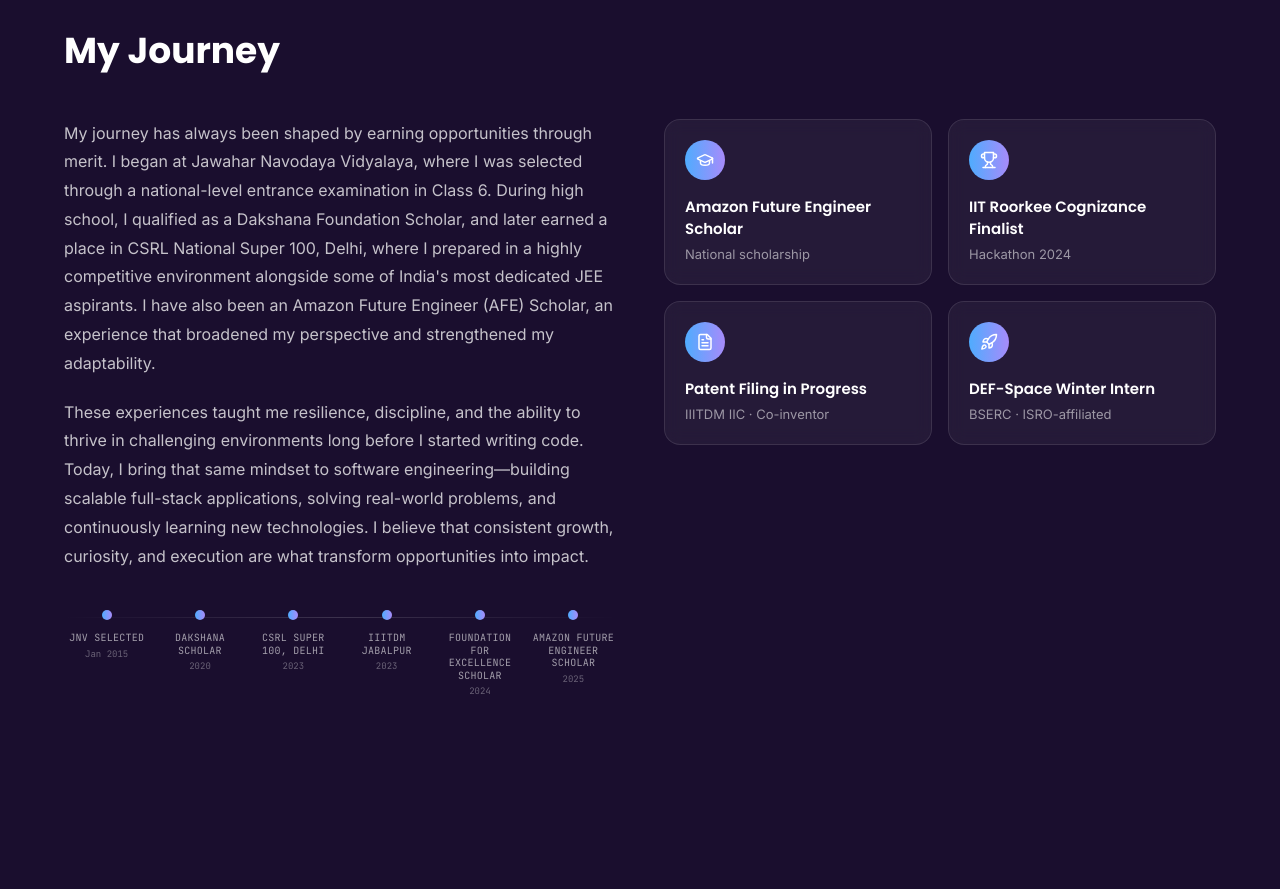
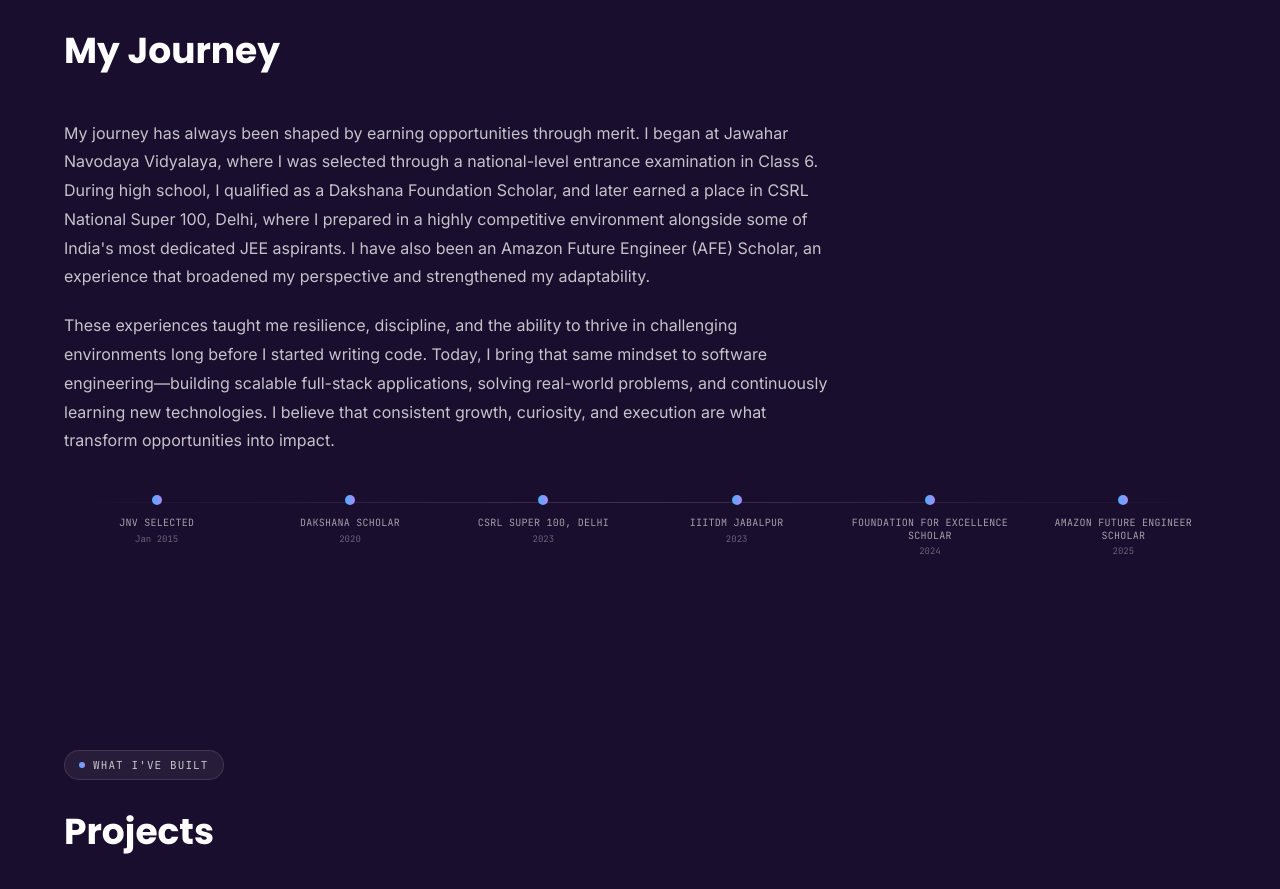
Before and after one commit to bandnikita1728/nikita-portfolio, a Next.js app: page / in a window 1280 px wide. Shown: the part 928-1817 px from the top of the page. Built offline with nearby package versions, Linux system fonts and the light colour scheme.

Commit message:
Remove highlight cards from About section

```diff
--- a/components/About.tsx
+++ b/components/About.tsx
@@ -1,15 +1,7 @@
 'use client'
 
-import { GraduationCap, Trophy, FileText, Rocket } from 'lucide-react'
 import FadeIn from './FadeIn'
-import { personal, meritTimeline, aboutHighlights } from '@/data/intro'
-
-const icons: Record<string, React.ElementType> = {
-  GraduationCap,
-  Trophy,
-  FileText,
-  Rocket,
-}
+import { personal, meritTimeline } from '@/data/intro'
 
 const sortedMeritTimeline = [...meritTimeline].sort((a, b) => {
   const yearA = parseInt(a.year.match(/\d{4}/)?.[0] || '0', 10)
@@ -30,10 +22,8 @@ export default function About() {
           </h2>
         </FadeIn>
 
-        <div className="grid lg:grid-cols-2 gap-12">
-          {/* LEFT */}
         <FadeIn delay={0.1}>
-            <div className="space-y-5">
+          <div className="space-y-5 max-w-3xl">
             {personal.myJourney.paragraphs.map((p, i) => (
               <p key={i} className="font-inter text-white/75 text-base leading-[1.8]">
                 {p}
@@ -59,27 +49,6 @@ export default function About() {
             </div>
           </div>
         </FadeIn>
-
-          {/* RIGHT */}
-          <div className="grid sm:grid-cols-2 gap-4 content-start">
-            {aboutHighlights.map((h, i) => {
-              const Icon = icons[h.icon] || GraduationCap
-              return (
-                <FadeIn key={h.title} delay={0.1 + i * 0.08}>
-                  <div className="glass-card p-5 h-full">
-                    <div className="w-10 h-10 rounded-full bg-accent-grad flex items-center justify-center mb-4">
-                      <Icon size={18} className="text-white" />
-                    </div>
-                    <p className="font-poppins font-semibold text-white text-[15px] mb-1">
-                      {h.title}
-                    </p>
-                    <p className="font-inter text-white/55 text-[13px]">{h.subtitle}</p>
-                  </div>
-                </FadeIn>
-              )
-            })}
-          </div>
-        </div>
       </div>
     </section>
   )
```
Lines whose indentation alone changed are shown as unchanged.
